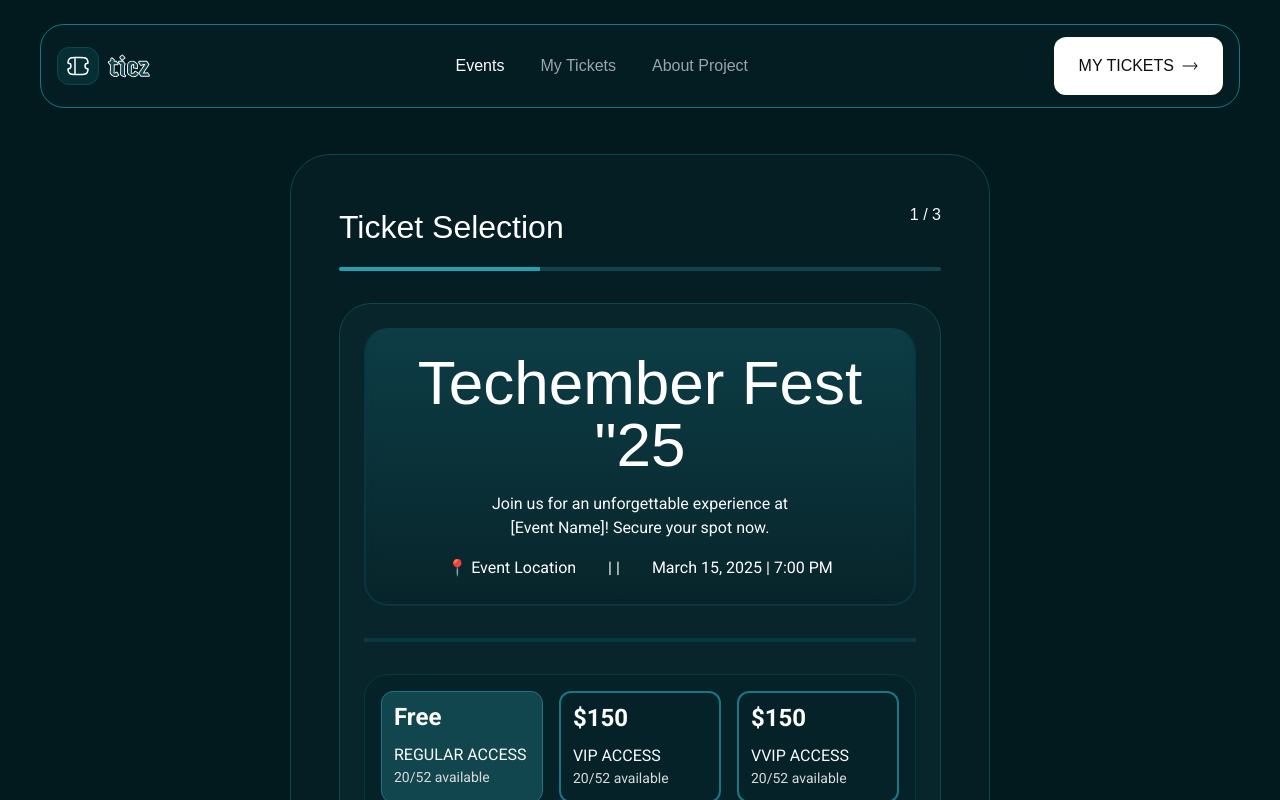
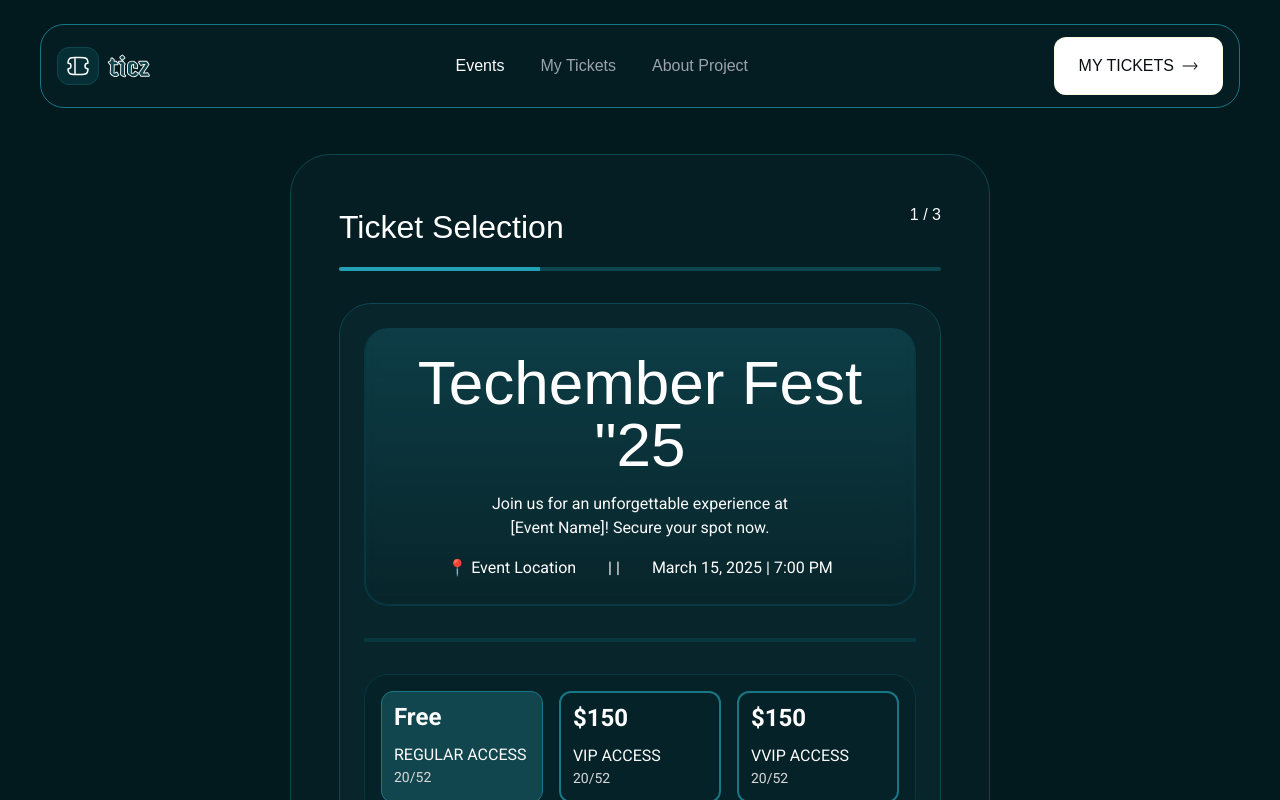
Before and after one commit to Kaylahray/conference-ticket-generator, a Next.js app: page / in a window 1280 px wide. Shown: the top 800 px of the page. Built offline with nearby package versions, Linux system fonts and the light colour scheme; a web font is replaced by a local one.

Commit message:
slight fix

```diff
--- a/src/components/TicketSelect.tsx
+++ b/src/components/TicketSelect.tsx
@@ -39,22 +39,30 @@ const TicketSelector: React.FC<TicketSelectorProps> = ({ options }) => {
               onClick={() => handleTicketSelect(option)}
               role="radio"
               aria-checked={isSelected}
-              aria-label={`${option.type} ticket - ${option.price === 0 ? "Free" : `$${option.price}`} - ${option.available} of ${option.total} available`}
+              aria-label={`${option.type} ticket - ${
+                option.price === 0 ? "Free" : `$${option.price}`
+              } - ${option.available} of ${option.total} available`}
               className={`flex flex-col p-3 rounded-[12px] gap-3 md:w-1/3 w-full items-start text-left focus:outline-none focus:ring-2 focus:ring-[#197686] ${
                 isSelected
                   ? "border border-[#197686] bg-[#12464E]"
                   : "border-2 border-[#197686]"
               }`}
             >
-              <p className={`text-white ${roboto.className} text-2xl font-semibold leading-[110%]`}>
+              <p
+                className={`text-white ${roboto.className} text-2xl font-semibold leading-[110%]`}
+              >
                 {option.price === 0 ? "Free" : `$${option.price}`}
               </p>
               <div>
-                <p className={`text-[#FAFAFA] ${roboto.className} text-nowrap text-base font-normal leading-[150%]`}>
+                <p
+                  className={`text-[#FAFAFA] ${roboto.className} text-nowrap text-base font-normal leading-[150%]`}
+                >
                   {option.type}
                 </p>
-                <p className={`text-[#D9D9D9] ${roboto.className} text-sm font-normal leading-[150%]`}>
-                  {option.available}/{option.total} available
+                <p
+                  className={`text-[#D9D9D9] ${roboto.className} text-sm font-normal leading-[150%]`}
+                >
+                  {option.available}/{option.total}
                 </p>
               </div>
             </button>
```
